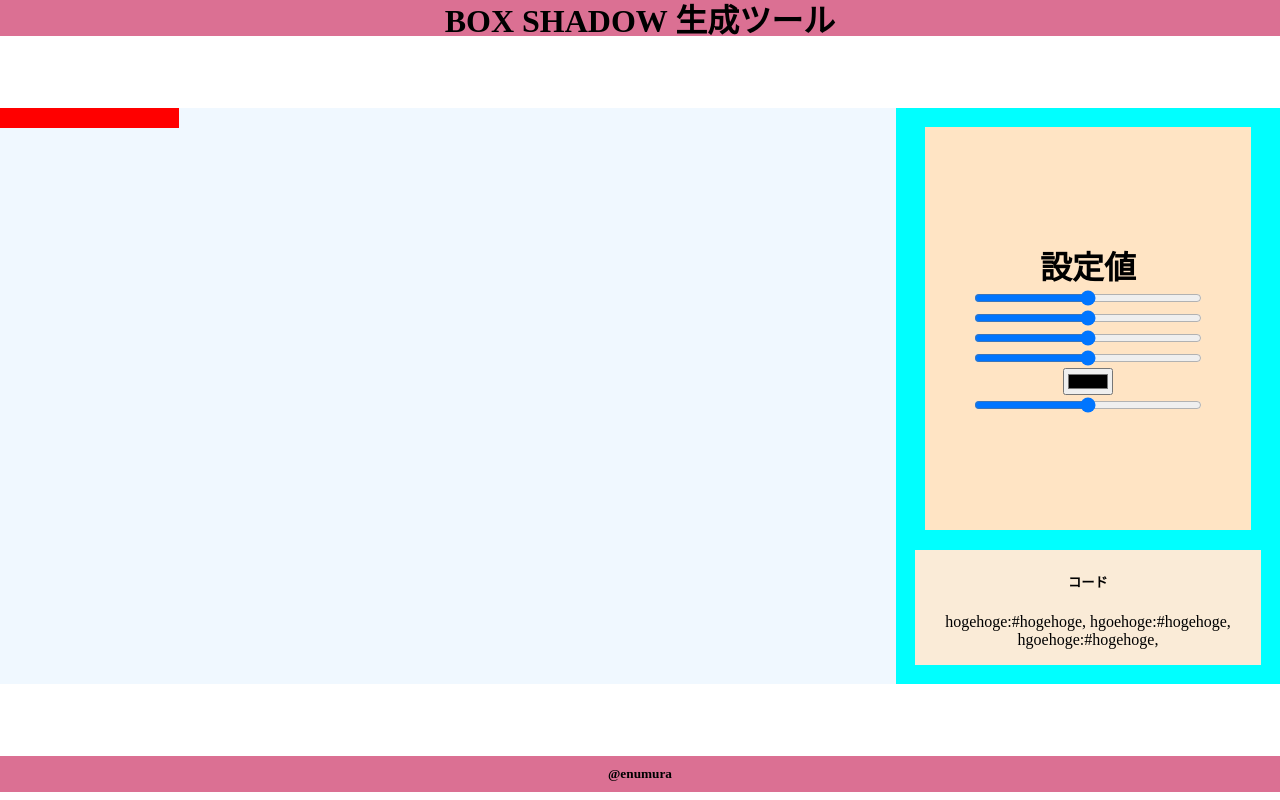
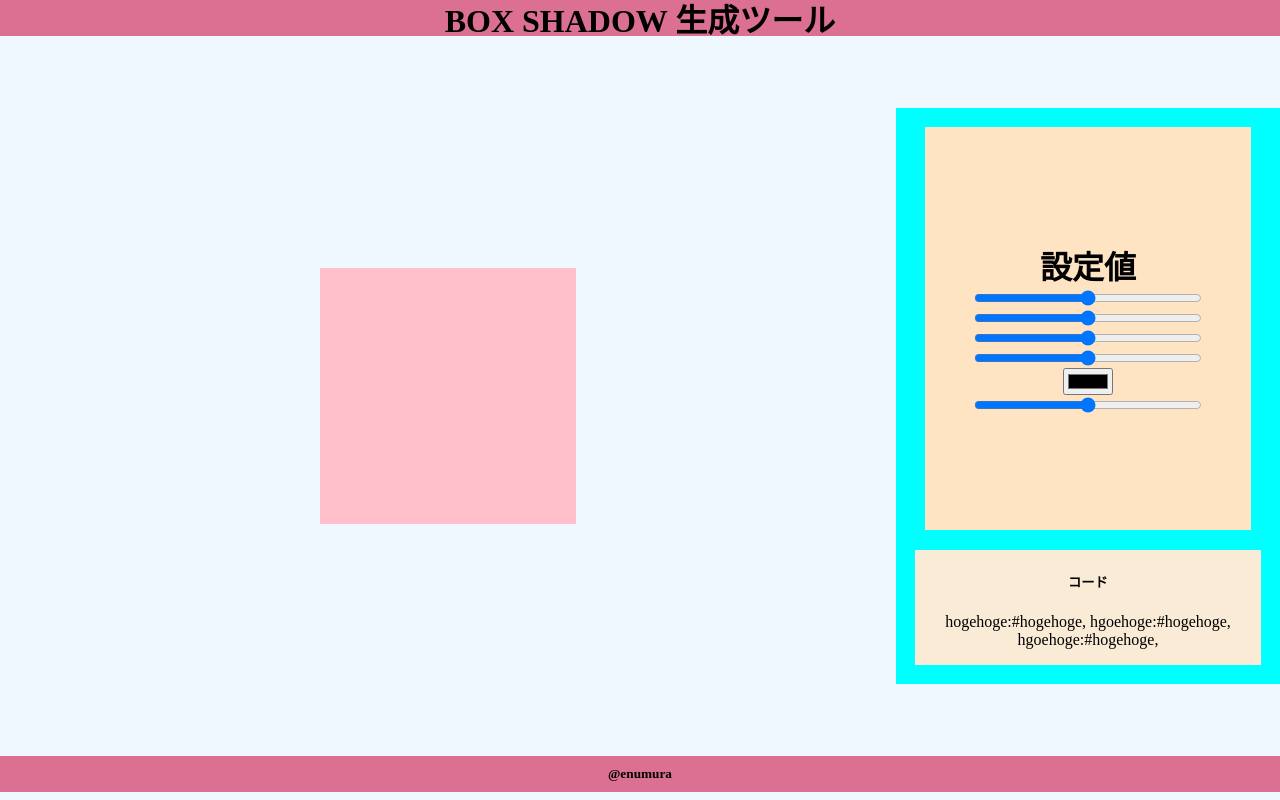
Before and after one commit to enumura1/box-shadow-tool, a Vue app: page / in a window 1280 px wide. Built offline with nearby package versions, Linux system fonts and the light colour scheme.

Commit message:
update:css attached ui

```diff
--- a/src/assets/main.css
+++ b/src/assets/main.css
@@ -3,6 +3,7 @@ body {
   margin: 0;
   height: 100vh;
   width: 100%;
+  background-color: aliceblue;
 }
 
 #topContainer,
@@ -28,13 +29,16 @@ h1 {
 #leftContainer {
   height: 80%;
   width: 70%;
+  display: flex;
+  justify-content: center;
+  align-items: center;
   background-color: aliceblue;
 }
 
 #cssAttachedSquare {
-  height: 20px;
-  width: 20%;
-  background-color: red;
+  height: 20vw;
+  width: 20vw;
+  background-color: pink;
 }
 
 #rightContainer {
```
